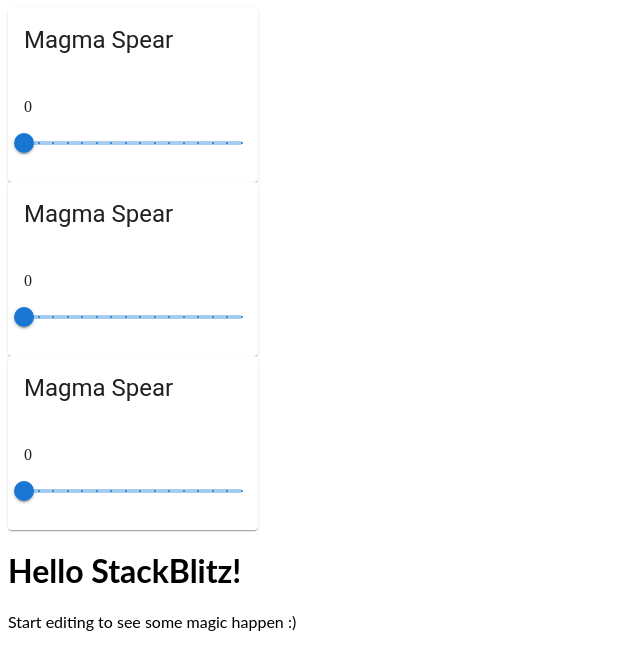
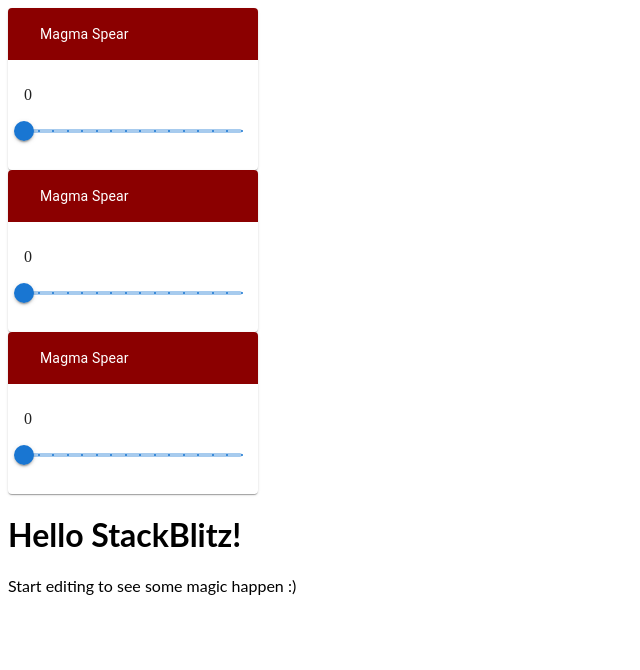
Before and after one commit to Longphihoang/skilltreebuilder, a React (Create React App) app: page / in a window 1280 px wide. Shown: the top 670 px of the page, without its empty margins (0-640 px from the left). Built offline with nearby package versions, Linux system fonts and the light colour scheme; some icons are missing.

Commit message:
Changed title

```diff
--- a/src/App.js
+++ b/src/App.js
@@ -57,6 +57,9 @@ export default function App() {
 function Skill ({skill, onchange}) {
   return <Card style={{width: '250px'}}>
   <CardHeader
+    avatar={<></>}
+    style={{backgroundColor:'darkred',
+            color:'white'}}
     title={skill.name}
   />
   <CardContent>
```
